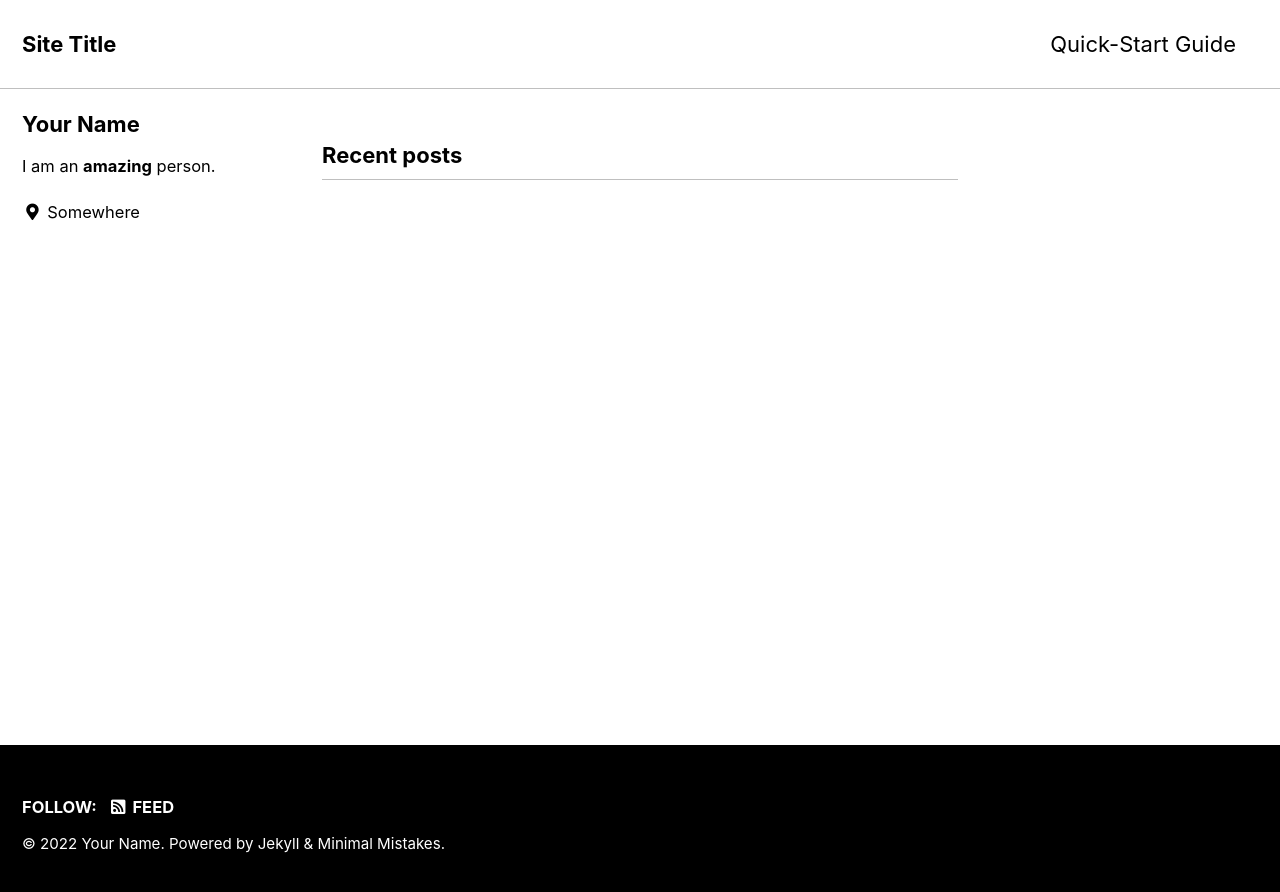
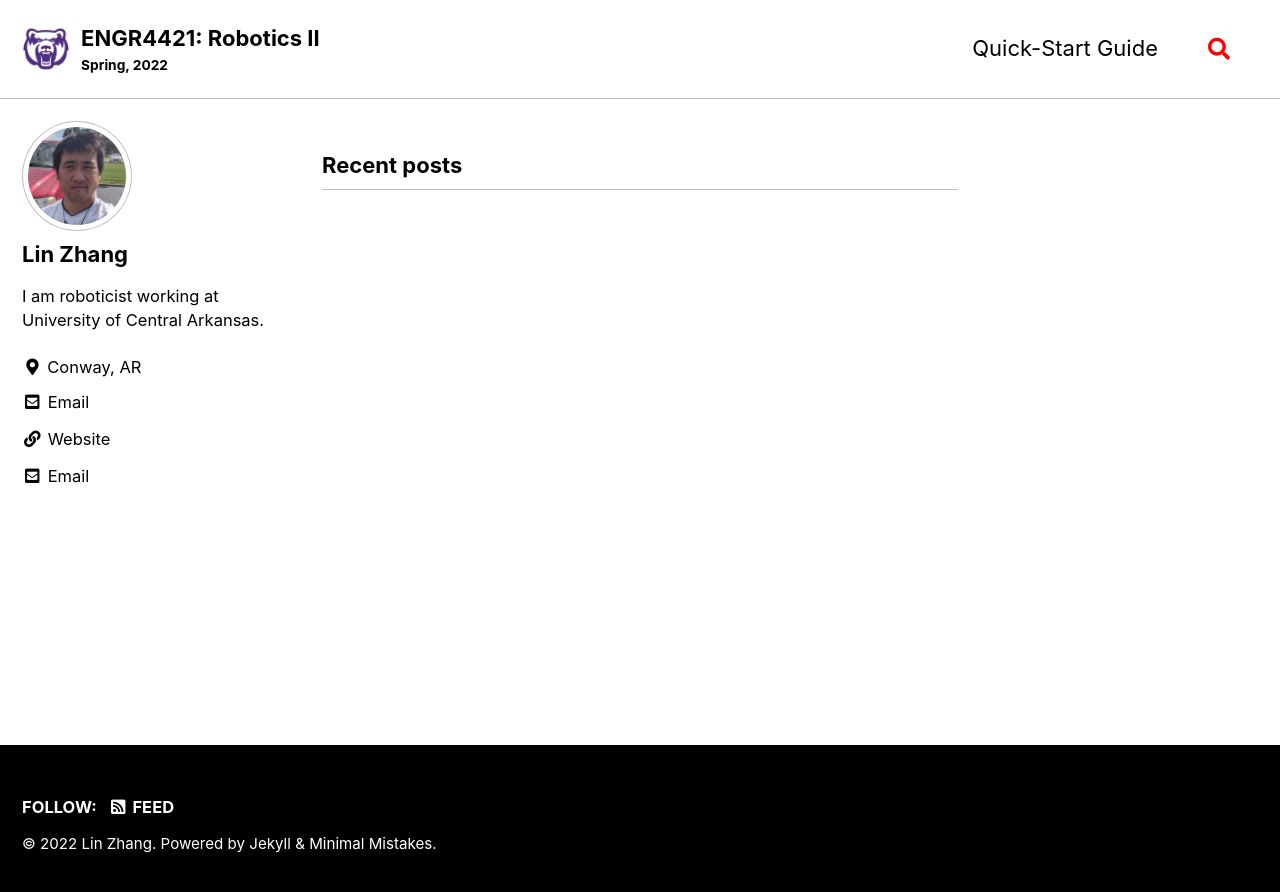
Before and after one commit to linzhangUCA/robotics2-2022, a Jekyll site: the page built from index.html, in a window 1280 px wide. Shown: the top 892 px of the page. Built offline with Jekyll 4.4.1, drawn with Linux system fonts in a browser that asks for light colours; cached includes are drawn as plain includes; the list of posts is cut into pages by our own code.

Commit message:
update config

```diff
--- a/_config.yml
+++ b/_config.yml
@@ -17,19 +17,19 @@ minimal_mistakes_skin    : "contrast" # "air", "aqua", "contrast", "dark", "dirt
 
 # Site Settings
 locale                   : "en-US"
-title                    : "Site Title"
+title                    : "ENGR4421: Robotics II"
 title_separator          : "-"
-subtitle                 : # site tagline that appears below site title in masthead
-name                     : "Your Name"
-description              : "An amazing website."
-url                      : # the base hostname & protocol for your site e.g. "https://mmistakes.github.io"
-baseurl                  : # the subpath of your site, e.g. "/blog"
-repository               : # GitHub username/repo-name e.g. "mmistakes/minimal-mistakes"
-teaser                   : # path of fallback teaser image, e.g. "/assets/images/500x300.png"
-logo                     : # path of logo image to display in the masthead, e.g. "/assets/images/88x88.png"
+subtitle                 : "Spring, 2022" # site tagline that appears below site title in masthead
+name                     : "Lin Zhang"
+description              : "Hosts course resources for Spring 2022's ENGR4421: Robotics II"
+url                      : "https://linzhanguca.github.io/robotics2-2022"
+baseurl                  : "/robotics2-2022" # the subpath of your site, e.g. "/blog"
+repository               : linzhanguca/robotics2-2022 # GitHub username/repo-name e.g. "mmistakes/minimal-mistakes"
+teaser                   : "/assets/images/hexar.jpg" # path of fallback teaser image, e.g. "/assets/images/500x300.png"
+logo                     : "/assets/images/bear.png" # path of logo image to display in the masthead, e.g. "/assets/images/88x88.png"
 masthead_title           : # overrides the website title displayed in the masthead, use " " for no title
 # breadcrumbs            : false # true, false (default)
-words_per_minute         : 200
+words_per_minute         : 128
 comments:
   provider               : # false (default), "disqus", "discourse", "facebook", "staticman", "staticman_v2", "utterances", "giscus", "custom"
   disqus:
@@ -60,9 +60,9 @@ reCaptcha:
 atom_feed:
   path                   : # blank (default) uses feed.xml
   hide                   : # true, false (default)
-search                   : # true, false (default)
+search                   : true # true, false (default)
 search_full_content      : # true, false (default)
-search_provider          : # lunr (default), algolia, google
+search_provider          : lunr # lunr (default), algolia, google
 algolia:
   application_id         : # YOUR_APPLICATION_ID
   index_name             : # YOUR_INDEX_NAME
@@ -103,18 +103,18 @@ analytics:
 
 # Site Author
 author:
-  name             : "Your Name"
-  avatar           : # path of avatar image, e.g. "/assets/images/bio-photo.jpg"
-  bio              : "I am an **amazing** person."
-  location         : "Somewhere"
-  email            :
+  name             : "Lin Zhang"
+  avatar           : "/assets/images/zl_1600x1600.jpg" # path of avatar image, e.g. "/assets/images/bio-photo.jpg"
+  bio              : "I am roboticist working at University of Central Arkansas."
+  location         : "Conway, AR"
+  email            : "lzhang12@uca.edu"
   links:
     - label: "Email"
       icon: "fas fa-fw fa-envelope-square"
-      # url: "mailto:your.name@email.com"
+      url: "mailto:lzhang12@uca.edu"
     - label: "Website"
       icon: "fas fa-fw fa-link"
-      # url: "https://your-website.com"
+      url: "https://linzhanguca.github.io"
     - label: "Twitter"
       icon: "fab fa-fw fa-twitter-square"
       # url: "https://twitter.com/"
@@ -217,9 +217,9 @@ sass:
 
 # Outputting
 permalink: /:categories/:title/
-paginate: 5 # amount of posts to show
+paginate: 4 # amount of posts to show
 paginate_path: /page:num/
-timezone: # https://en.wikipedia.org/wiki/List_of_tz_database_time_zones
+timezone: America/Chicago # https://en.wikipedia.org/wiki/List_of_tz_database_time_zones
 
 
 # Plugins (previously gems:)
@@ -283,9 +283,16 @@ defaults:
       path: ""
       type: posts
     values:
+      show_date: true
+      date_format: "%Y-%m-%d"
       layout: single
       author_profile: true
       read_time: true
       comments: # true
       share: true
       related: true
+  - scope:
+      path: ""
+      type: pages
+    values:
+      layout: single
```
Also changed, not shown: assets/images/bear.png (added), assets/images/hexar.jpg (added), assets/images/zl_1600x1600.jpg (added), 15 other files.
